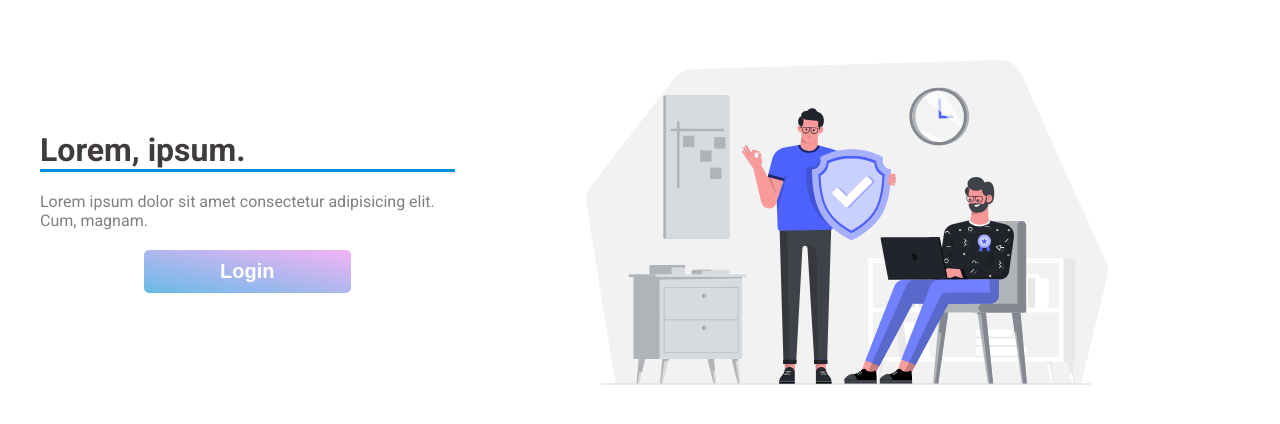
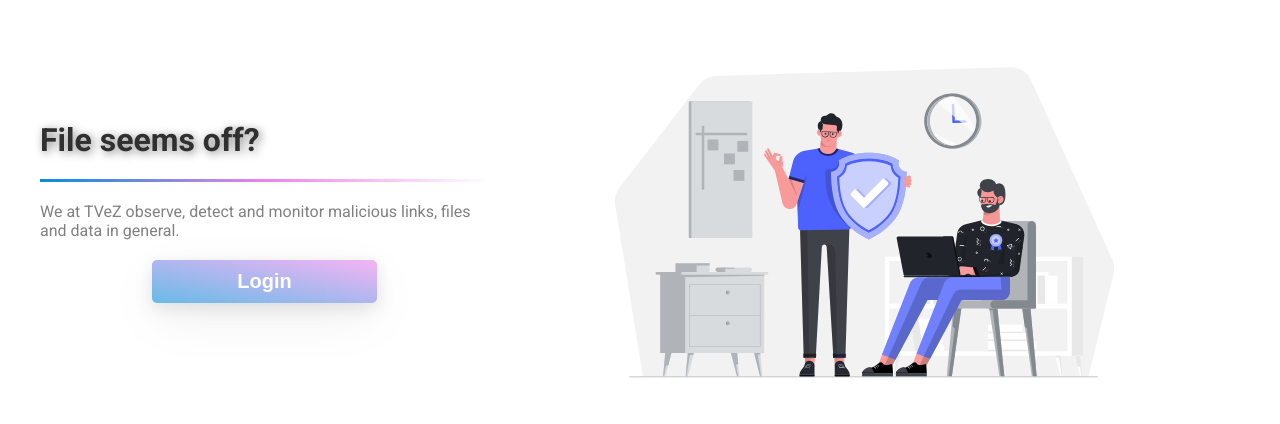
Before and after one commit to Lovakovic/spanHackathon, a React (Vite) app in the folder client/: page /login in a window 1280 px wide. Shown: the part 178-602 px from the top of the page. Built offline with nearby package versions, Linux system fonts and the light colour scheme.

Commit message:
updejt2
updejt2

```diff
--- a/client/src/pages/Login/Login.jsx
+++ b/client/src/pages/Login/Login.jsx
@@ -21,8 +21,9 @@ const Login = ({setShowSidebar}) => {
         loginState ? <LoginForm handleLoginState={handleLoginState}/> : <RegisterForm handleLoginState={handleLoginState}/>) :
     <>
         <div className="left">
-        <h1>Lorem, ipsum.</h1>
-        <p>Lorem ipsum dolor sit amet consectetur adipisicing elit. Cum, magnam.</p>
+        <h1><span>File seems off?</span></h1>
+        <div id="gradLine"></div>
+        <p>We at TVeZ observe, detect and monitor malicious links, files and data in general.</p>
         <button onClick={() => setShowForm(true)}>Login</button>
     </div>
     <div className="right">
--- a/client/src/pages/Login/_login.scss
+++ b/client/src/pages/Login/_login.scss
@@ -16,11 +16,25 @@
     gap:20px;
 
     p{
-        color:$secondary-text-color;
+        color: $secondary-text-color;
     }
 
-    h1{
-        border-bottom: 3px solid $accent-color;
+    h1 > span{
+        text-shadow: 2px 2px 10px $secondary-text-color;
+        color: #303030;
+        transition: 0.5s;
+        cursor: default;
+
+        &:hover{
+            text-shadow: 2px 2px 10px violet;
+            transition: 0.5s;
+            cursor: default;
+        }
+    }
+
+    #gradLine{
+        height: 3px;
+        background: linear-gradient(to right, $accent-color, violet, rgba(0, 0, 0, 0));
     }
 
     button{
@@ -38,30 +52,13 @@
         opacity: 0.6;
         width:50%;
         align-self: center;
+        box-shadow: rgba(17, 17, 26, 0.1) 0px 4px 16px, rgba(17, 17, 26, 0.1) 0px 8px 24px, rgba(17, 17, 26, 0.1) 0px 16px 56px;
 
         &:hover{
             opacity: 1;
             transition: 0.5s;
         }
     }
-
-    // button{
-    //     background-color: $accent-color;
-    //     color:#FFF;
-    //     width:25%;
-    //     padding: 10px;
-    //     font-weight: bold;
-    //     cursor:pointer;
-    //     border:none;
-    //     align-self: center;
-    //     border-radius:5px;
-    //     font-size: 20px;
-
-    //     &:hover{
-    //         background-color: $hover-color;
-    //     }
-    // }
-
 }
 
 .right{
@@ -70,8 +67,7 @@
     align-items: center;
 
     img{
-        height:90%;
-        width:80%
-
+        height: 90%;
+        width: 80%;
     }
 }
```
